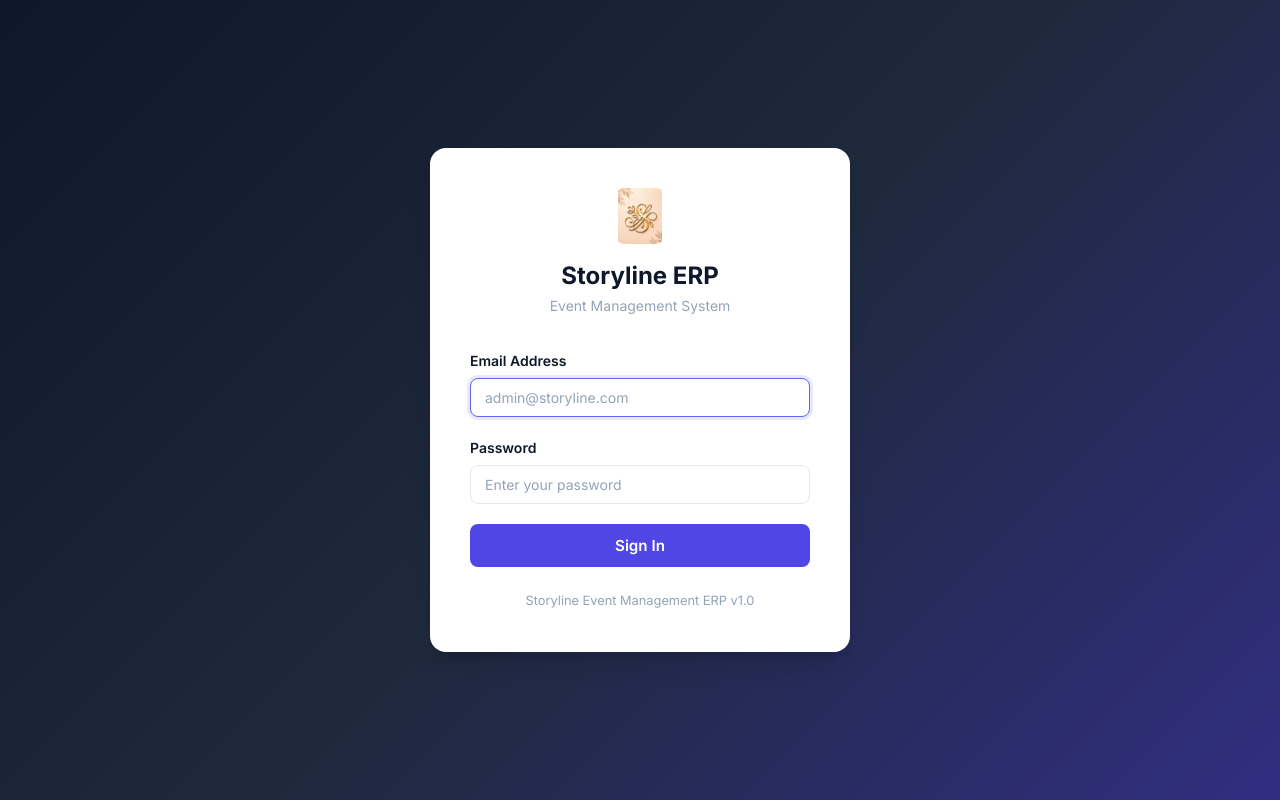
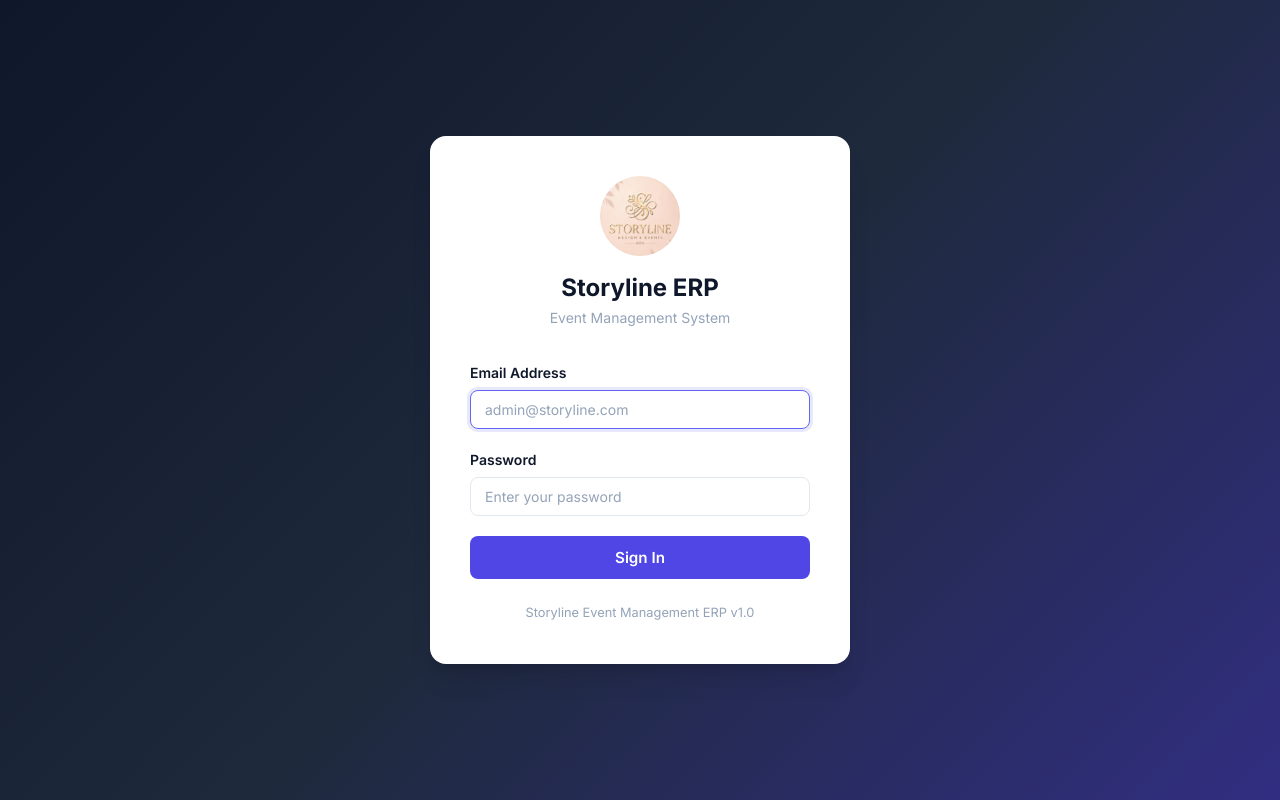
Before and after one commit to avadhutgurav1065-design/storyline-ERP, a React (Vite) app in the folder storyline-frontend/: page /login in a window 1280 px wide. Built offline with nearby package versions, Linux system fonts and the light colour scheme.

Commit message:
Update logo to be full circle with text and cover fit

```diff
--- a/storyline-frontend/src/features/auth/LoginPage.tsx
+++ b/storyline-frontend/src/features/auth/LoginPage.tsx
@@ -51,7 +51,7 @@ export default function LoginPage() {
       <div className="login-card animate-fade-in">
         <div className="login-header">
           <div className="login-logo">
-            <img src="/logo.jpg" alt="Storyline ERP Logo" style={{ width: '100%', height: '100%', objectFit: 'contain' }} />
+            <img src="/logo.jpg" alt="Storyline ERP Logo" style={{ width: '100%', height: '100%', objectFit: 'cover' }} />
           </div>
           <h1>Storyline ERP</h1>
           <p>Event Management System</p>
--- a/storyline-frontend/src/index.css
+++ b/storyline-frontend/src/index.css
@@ -224,7 +224,7 @@ h4 { font-size: 1.125rem; }
   width: 36px;
   height: 36px;
   background: transparent;
-  border-radius: 10px;
+  border-radius: 50%;
   overflow: hidden;
   display: flex;
   align-items: center;
@@ -742,10 +742,10 @@ tr:hover td {
 }
 
 .login-logo {
-  width: 56px;
-  height: 56px;
+  width: 80px;
+  height: 80px;
   background: transparent;
-  border-radius: 14px;
+  border-radius: 50%;
   overflow: hidden;
   display: inline-flex;
   align-items: center;
--- a/storyline-frontend/src/layouts/Sidebar.tsx
+++ b/storyline-frontend/src/layouts/Sidebar.tsx
@@ -116,7 +116,7 @@ export default function Sidebar({ collapsed, mobileOpen, onCloseMobile }: Sideba
       {/* Logo */}
       <div className="sidebar-logo">
         <div className="logo-icon">
-          <img src="/logo.jpg" alt="Logo" style={{ width: '100%', height: '100%', objectFit: 'contain' }} />
+          <img src="/logo.jpg" alt="Logo" style={{ width: '100%', height: '100%', objectFit: 'cover' }} />
         </div>
         <span className="logo-text">Storyline ERP</span>
       </div>
```
Also changed, not shown: storyline-frontend/public/logo.jpg.
